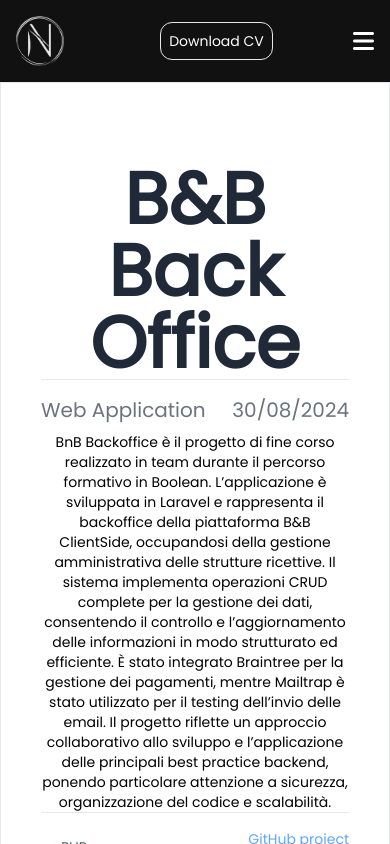
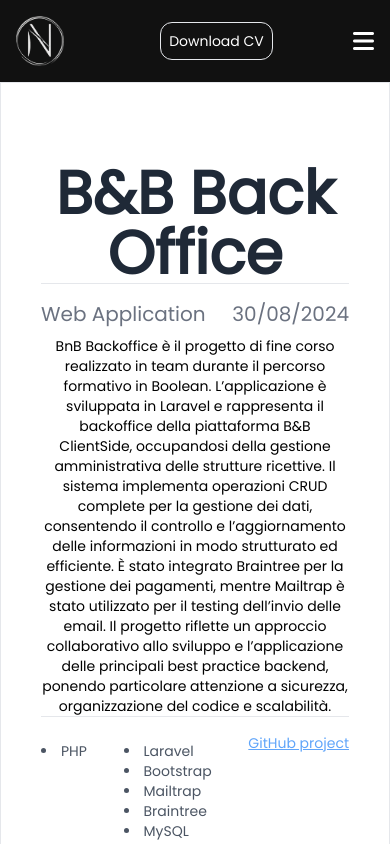
Before and after one commit to NicholasBuiatti/Portfolio-React.js-NOBack, a React (Vite) app: page /projects/BnB-backoffice in a window 390 px wide. Shown: the top 844 px of the page. Built offline with nearby package versions, Linux system fonts and the light colour scheme.

Commit message:
Inserite le tecnologie e ridimensionato titolo in detail

```diff
--- a/src/components/ui/StartingPage.jsx
+++ b/src/components/ui/StartingPage.jsx
@@ -21,7 +21,9 @@
         className="w-full md:w-1/2"
       >
         <div className="text-center md:w-3/4 md:text-start mb-5">
-          <h1 className="text-7xl text-gray-800 font-bold mb-4">{title}</h1>
+          <h1 className="text-6xl md:text-7xl text-gray-800 font-bold mb-4">
+            {title}
+          </h1>
           <h3 className="text-xl text-gray-500 mb-2">{semiTitle}</h3>
           <div className="text-sm md:text-base">{description}</div>
         </div>
--- a/src/pages/ProjectDetails.jsx
+++ b/src/pages/ProjectDetails.jsx
@@ -22,7 +22,7 @@
 
       try {
         // Simula un delay di caricamento
-        await new Promise(resolve => setTimeout(resolve, 300));
+        await new Promise((resolve) => setTimeout(resolve, 300));
 
         const project = getProjectDetails(slug);
         setData({ project });
@@ -54,7 +54,7 @@
   if (!data) {
     return <Error message="Progetto non trovato" />;
   }
-console.log('data: ', data);
+  console.log("data: ", data);
 
   return (
     <div className="min-h-screen">
@@ -79,17 +79,25 @@
             }
             description={
               <>
-                <div>{data.project.long_description || data.project.description}</div>
+                <div>
+                  {data.project.long_description || data.project.description}
+                </div>
                 <hr />
                 <div className="mt-4 flex justify-between">
-                  <ul className="list-disc list-inside mt-2 col-4">
+                  <ul className="list-disc list-inside mt-2 col-4 text-start">
                     {data.project.languages
                       ? data.project.languages.map((language, index) => (
-                          <li
-                            key={index}
-                            className="text-gray-600 relative"
-                          >
+                          <li key={index} className="text-gray-600 relative">
                             <span>{language}</span>
+                          </li>
+                        ))
+                      : "N/A"}
+                  </ul>
+                  <ul className="list-disc list-inside mt-2 col-4 text-start">
+                    {data.project.technologies
+                      ? data.project.technologies.map((technology, index) => (
+                          <li key={index} className="text-gray-600 relative">
+                            <span>{technology}</span>
                           </li>
                         ))
                       : "N/A"}
```
